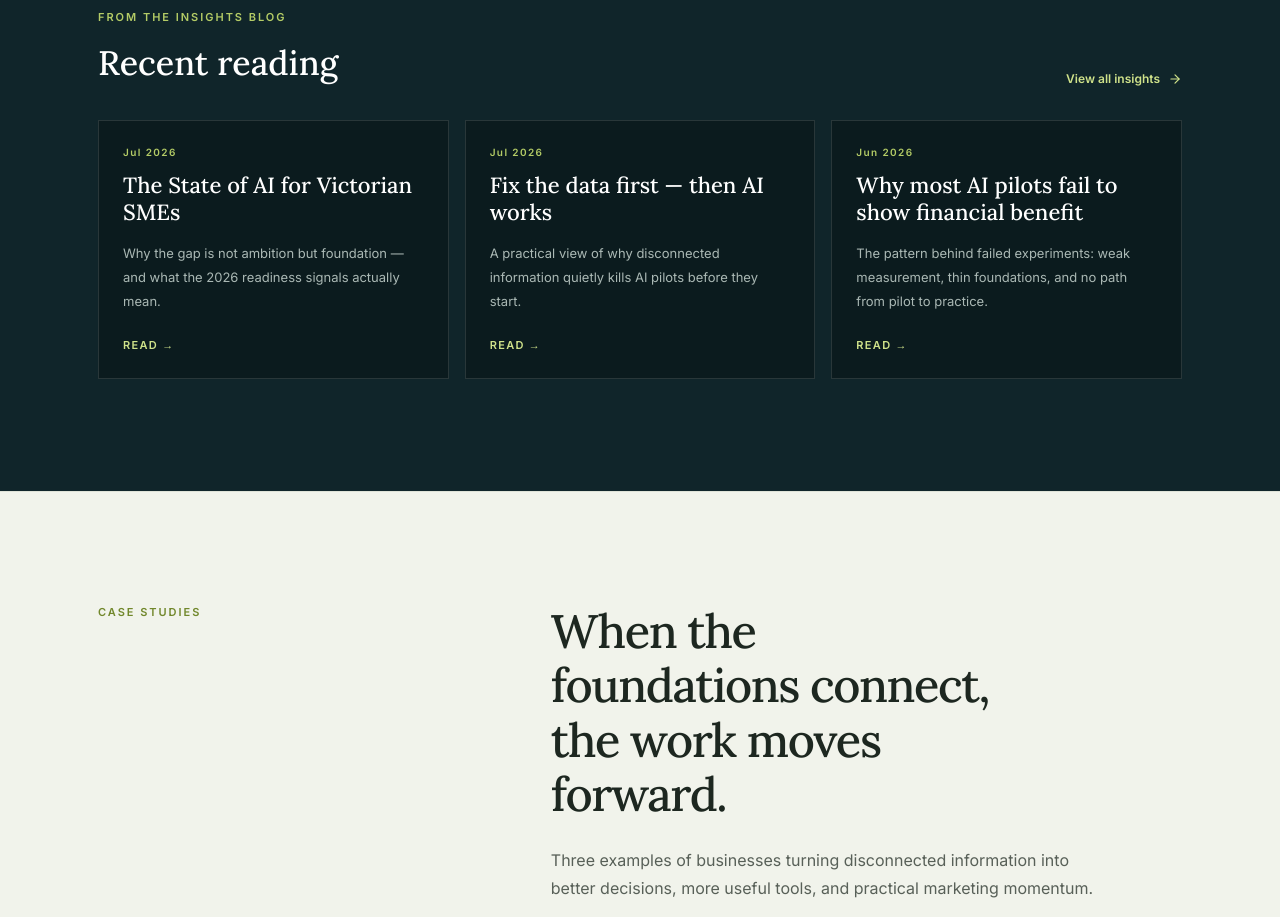
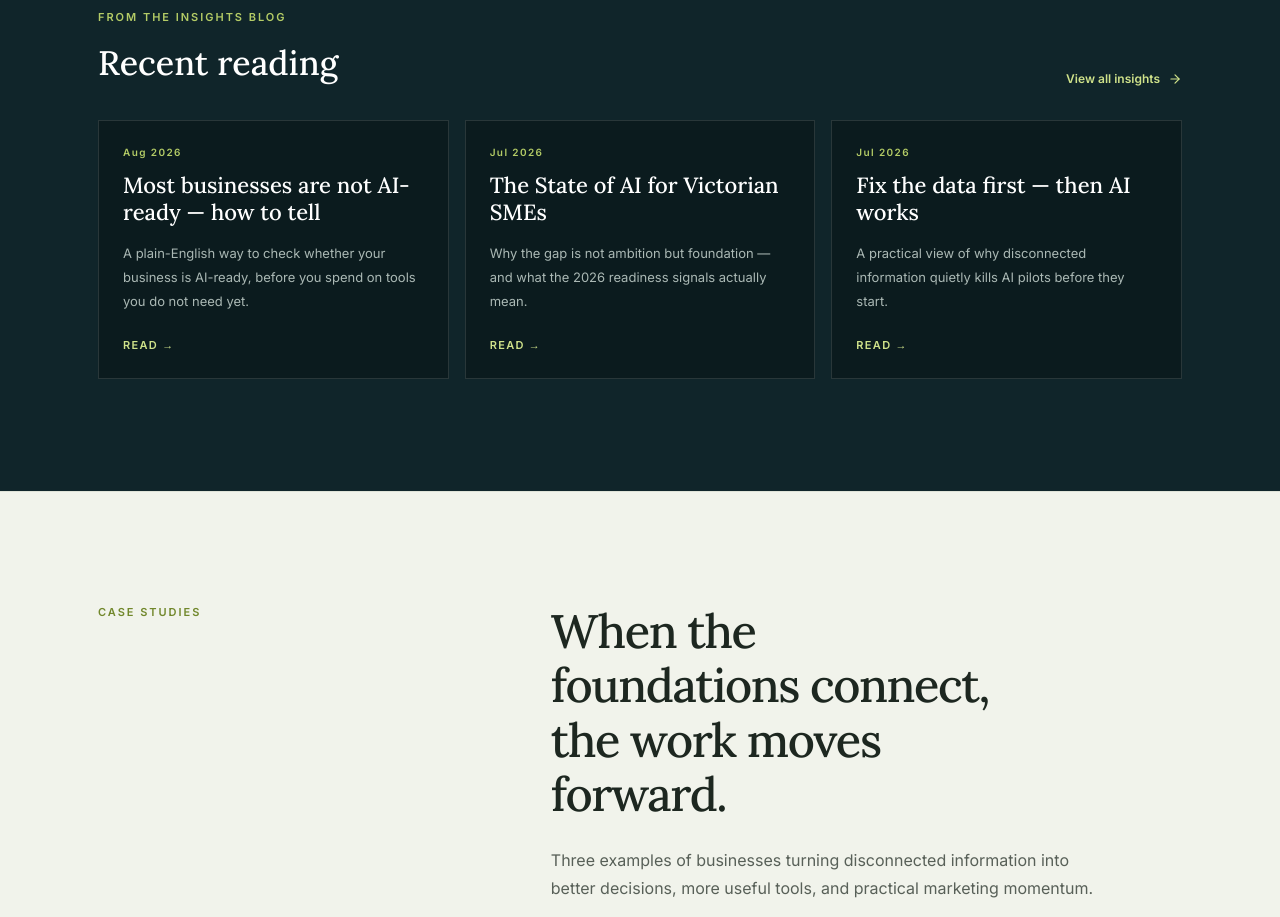
Before and after one commit to GridConcepts/GCAI, a React (Vite) app: page / in a window 1280 px wide. Shown: the part 4240-5157 px from the top of the page. Built offline with nearby package versions, Linux system fonts and the light colour scheme.

Commit message:
Add Insights post: Most businesses are not AI-ready — how to tell
Drafts the first pending backlog item (broad Campaign 1 piece for
both personas), adds it to the homepage insights list, and flips its
backlog row from pending to drafted.

```diff
--- a/src/data/insights.ts
+++ b/src/data/insights.ts
@@ -7,6 +7,13 @@ export type InsightPost = {
 
 /** Keep in sync with Markdown posts under blog/src/content/blog/ */
 export const insightPosts: InsightPost[] = [
+  {
+    slug: "is-your-business-ai-ready",
+    title: "Most businesses are not AI-ready — how to tell",
+    description:
+      "A plain-English way to check whether your business is AI-ready, before you spend on tools you do not need yet.",
+    dateLabel: "Aug 2026",
+  },
   {
     slug: "state-of-ai-victorian-smes",
     title: "The State of AI for Victorian SMEs",
```
Also changed, not shown: 2 other files (tests, documents, lock files or other folders).
